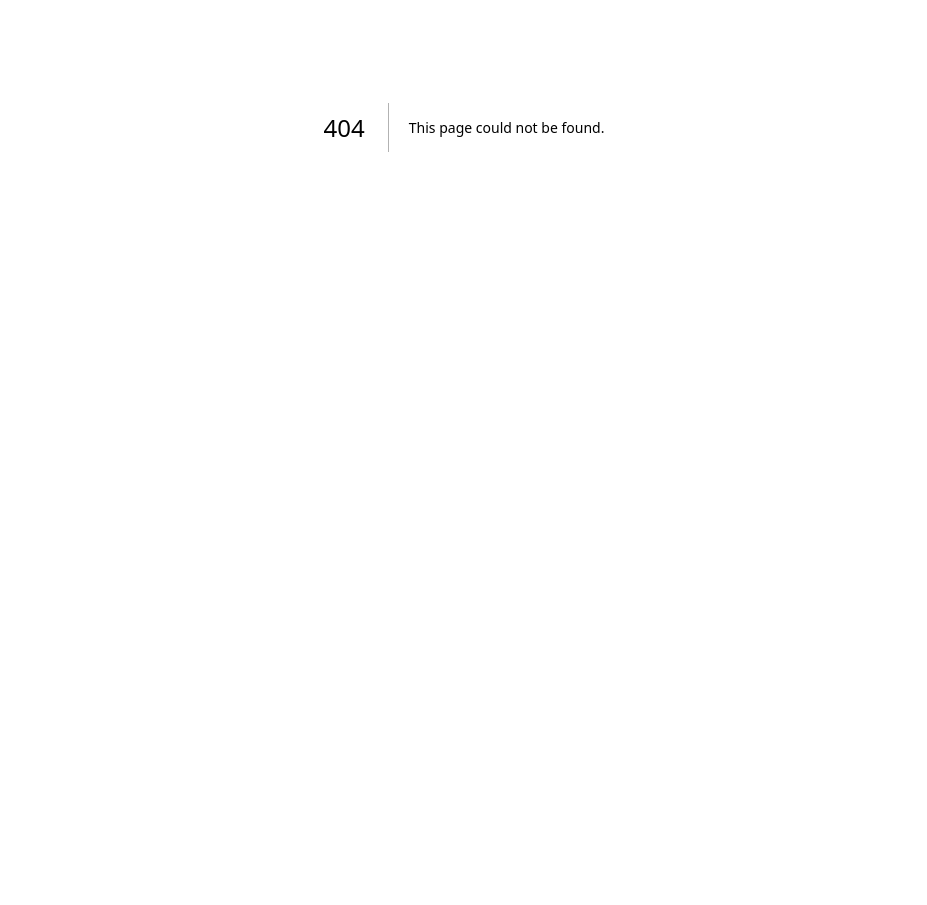
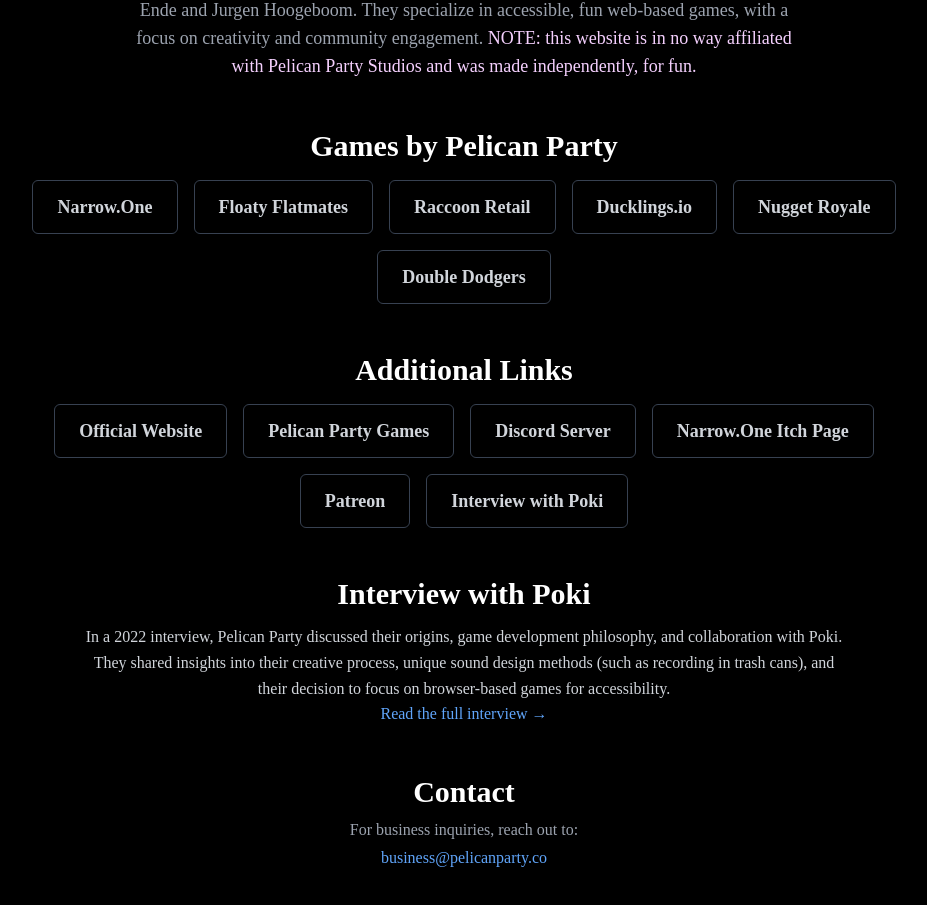
Before and after one commit to colicolas/n1hub, a Next.js app: page /pelicanparty in a window 1280 px wide. Before the commit this address had no page. Shown: the part 273-1178 px from the top of the page, without its empty margins (176-1103 px from the left). Before the commit the page ends 800 px from the top, so only its background shows below. Built offline with nearby package versions, Linux system fonts and the light colour scheme; a web font is replaced by a local one.

Commit message:
PP info added

```diff
--- a/app/layout.tsx
+++ b/app/layout.tsx
@@ -1,6 +1,7 @@
 import type { Metadata } from "next";
 import { Geist, Geist_Mono } from "next/font/google";
 import "./globals.css";
+import Navbar from "@/components/Navbar";
 
 /*const geistSans = Geist({
   variable: "--font-geist-sans",
@@ -39,6 +40,9 @@
       <body
         className={`noto antialiased`}
       >
+        <div className="px-8 py-4">
+          <Navbar />
+        </div>
         {children}
       </body>
     </html>
--- a/app/page.tsx
+++ b/app/page.tsx
@@ -1,11 +1,9 @@
 import Link from "next/link";
-import Navbar from "@/components/Navbar";
 
 export default function Home() {
   return (
     <main className="min-h-screen flex flex-col w-full bg-black text-gray-200 items-center p-8">
-      <Navbar />
-      <div className="mt-28 mb-5 text-center">
+      <div className="mt-20 mb-5 text-center">
         <h1 className="text-8xl mt-30 w-full latofont text-white">NarrowOne<br></br> Hub🏹</h1>
         <p className="text-lg text-gray-400 mt-3">
           A collection of the most important links and resources for NarrowOne.
--- /dev/null
+++ b/app/pelicanparty/page.tsx
@@ -0,0 +1,94 @@
+import Link from "next/link";
+
+export default function PelicanPartyPage() {
+  return (
+    <main className="min-h-screen w-full bg-black text-gray-200 px-8 flex flex-col items-center">
+      {/* Title */}
+      <div className="text-center mt-16">
+        <h1 className="text-7xl font-bold text-white tracking-tight">Pelican Party</h1>
+        <p className="text-lg text-gray-400 mt-3 max-w-2xl">
+          Pelican Party Studios is an independent game development team founded by
+          Jesper van den Ende and Jurgen Hoogeboom. They specialize in accessible,
+          fun web-based games, with a focus on creativity and community engagement.
+          <span className="text-fuchsia-200"> NOTE: this website is in no way affiliated with Pelican Party Studios and was made independently, for fun. </span>
+        </p>
+      </div>
+
+      {/* Games Section */}
+      <div className="mt-12">
+        <h2 className="text-3xl text-center font-semibold text-white">Games by Pelican Party</h2>
+        <div className="mt-4 flex max-w-4xl flex-wrap justify-center gap-4">
+          {[
+            { title: "Narrow.One", link: "https://narrow.one" },
+            { title: "Floaty Flatmates", link: "https://floatyflatmates.com" },
+            { title: "Raccoon Retail", link: "https://raccoonretail.com" },
+            { title: "Ducklings.io", link: "https://ducklings.io" },
+            { title: "Nugget Royale", link: "https://nuggetroyale.io" },
+            { title: "Double Dodgers", link: "https://doubledodgers.com" },
+          ].map(({ title, link }, idx) => (
+            <Link
+              key={idx}
+              href={link}
+              target="_blank"
+              className="px-6 py-3 text-lg font-semibold text-gray-300 hover:text-white hover:bg-gray-800 transition rounded-md border border-gray-700"
+            >
+              {title}
+            </Link>
+          ))}
+        </div>
+      </div>
+
+      {/* External Links Section */}
+      <div className="mt-12">
+        <h2 className="text-3xl text-center font-semibold text-white">Additional Links</h2>
+        <div className="mt-4 max-w-4xl flex flex-wrap justify-center gap-4">
+          {[
+            { title: "Official Website", link: "https://pelicanparty.co" },
+            { title: "Pelican Party Games", link: "https://pelicanparty.games" },
+            { title: "Discord Server", link: "https://discord.gg/pelican-party-519477170964267008" },
+            { title: "Narrow.One Itch Page", link: "https://pelicanparty.itch.io/narrow-one" },
+            { title: "Patreon", link: "https://www.patreon.com/c/pelicanpartystudios/home" },
+            { title: "Interview with Poki", link: "https://medium.com/poki/pelican-party-d63fc69bb0f3" },
+          ].map(({ title, link }, idx) => (
+            <Link
+              key={idx}
+              href={link}
+              target="_blank"
+              className="px-6 py-3 text-lg font-semibold text-gray-300 hover:text-white hover:bg-gray-800 transition rounded-md border border-gray-700"
+            >
+              {title}
+            </Link>
+          ))}
+        </div>
+      </div>
+
+      {/* Interview Section */}
+      <div className="mt-12 max-w-3xl text-center">
+        <h2 className="text-3xl font-semibold text-white">Interview with Poki</h2>
+        <p className="text-gray-300 leading-relaxed mt-3">
+          In a 2022 interview, Pelican Party discussed their origins, game development
+          philosophy, and collaboration with Poki. They shared insights into their creative
+          process, unique sound design methods (such as recording in trash cans), and their
+          decision to focus on browser-based games for accessibility.
+        </p>
+        <Link
+          href="https://medium.com/poki/pelican-party-d63fc69bb0f3"
+          target="_blank"
+          className="mt-3 text-blue-400 hover:underline"
+        >
+          Read the full interview →
+        </Link>
+      </div>
+
+      {/* Contact */}
+      <div className="mt-12 text-center">
+        <h2 className="text-3xl font-semibold text-white">Contact</h2>
+        <p className="text-gray-400 mt-2">For business inquiries, reach out to:</p>
+        <p className="text-blue-400 mt-1 hover:underline">
+          <a href="mailto:business@pelicanparty.co">business@pelicanparty.co</a>
+        </p>
+      </div>
+      <br></br><br></br>
+    </main>
+  );
+}
```
